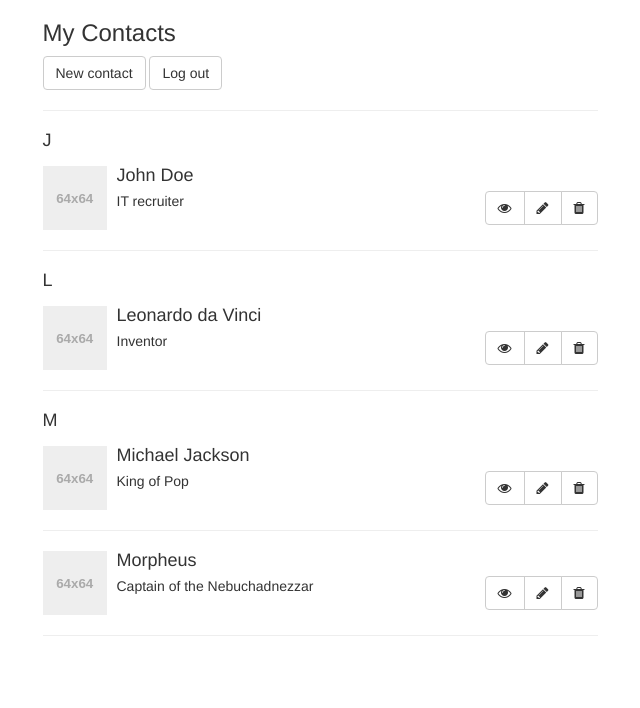
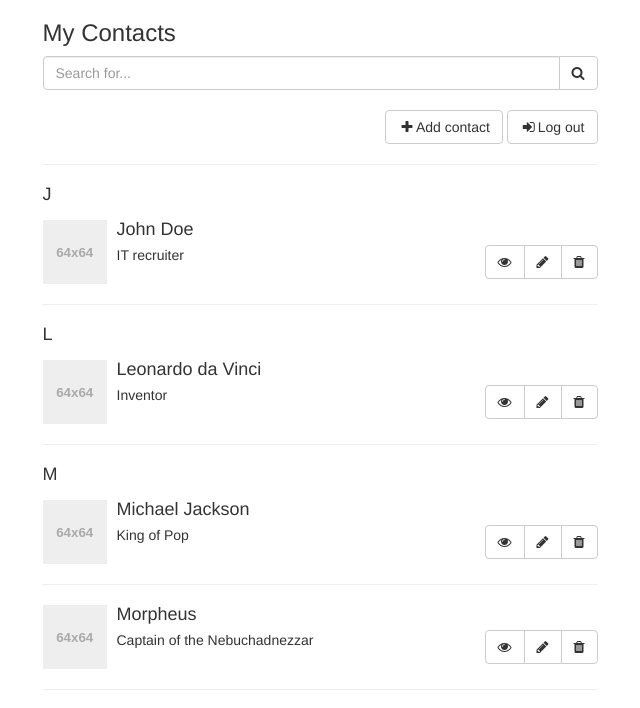
Before and after one commit to sneckivan/AEB1011Exercises, a plain HTML site: page contacts.html in a window 1280 px wide. Shown: the whole page, without its empty margins (320-960 px from the left). Drawn offline with Linux system fonts and the light colour scheme.

Commit message:
Added searchbox and page comments

```diff
--- a/contacts.html
+++ b/contacts.html
@@ -26,16 +26,32 @@
             <div class="row">
                 <div class="col-lg-6 col-lg-offset-3 col-md-6 col-md-offset-3 col-sm-12 col-xs-12">
                     <h3>My Contacts</h3>
-                <a href="#" class="btn btn-default">New contact</a>
-                <a href="#" class="btn btn-default">Log out</a>
+                    <!-- search box -->
+                    <div class="row">
+                        <div class="col-xs-12">
+                            <div class="input-group" id="searchBox">
+                              <input type="text" class="form-control" placeholder="Search for...">
+                              <span class="input-group-btn">
+                                <button class="btn btn-default" type="button"><span class="fa fa-search"></span></button>
+                              </span>
+                            </div>
+                        </div>
+                    </div>
+                    <br>
+                    <!-- action buttons -->
+                    <div class="row">
+                        <div class="col-xs-12 text-right">
+                            <a href="#" class="btn btn-default"><span class="fa fa-plus fa-fw"></span>Add contact</a>
+                            <a href="#" class="btn btn-default"><span class="fa fa-sign-in fa-fw"></span>Log out</a>
+                        </div>
+                    </div>
                     <hr>
+                    <!-- contact list -->
                     <ul class="media-list" id="contactsContainer">
                         <li><h4>J</h4></li>
                         <li class="media">
                             <div class="media-left">
-                          <a href="#">
-                            <img class="media-object" src="holder.js/64x64" />
-                          </a>
+                                <a href="#"><img class="media-object" src="holder.js/64x64" /></a>
                             </div>
                             <div class="media-body">
                                 <h4 class="media-heading">John Doe</h4>
@@ -51,9 +67,7 @@
                         <li><h4>L</h4></li>
                         <li class="media">
                             <div class="media-left">
-                          <a href="#">
-                            <img class="media-object" src="holder.js/64x64" />
-                          </a>
+                                <a href="#"><img class="media-object" src="holder.js/64x64" /></a>
                             </div>
                             <div class="media-body">
                                 <h4 class="media-heading">Leonardo da Vinci</h4>
@@ -69,9 +83,7 @@
                         <li><h4>M</h4></li>
                         <li class="media">
                             <div class="media-left">
-                          <a href="#">
-                            <img class="media-object" src="holder.js/64x64" />
-                          </a>
+                                <a href="#"><img class="media-object" src="holder.js/64x64" /></a>
                             </div>
                             <div class="media-body">
                                 <h4 class="media-heading">Michael Jackson</h4>
@@ -86,9 +98,7 @@
                         <hr>
                         <li class="media">
                             <div class="media-left">
-                          <a href="#">
-                            <img class="media-object" src="holder.js/64x64" />
-                          </a>
+                                <a href="#"><img class="media-object" src="holder.js/64x64" /></a>
                             </div>
                             <div class="media-body">
                                 <h4 class="media-heading">Morpheus</h4>
@@ -105,7 +115,6 @@
                 </div>
             </div>
         </div>
-
         <!-- jQuery (necessary for Bootstrap's JavaScript plugins) -->
         <script src="js/vendor/jquery.min.js"></script>
         <!-- Include all compiled plugins (below), or include individual files as needed -->
```
Lines whose indentation alone changed are shown as unchanged.
